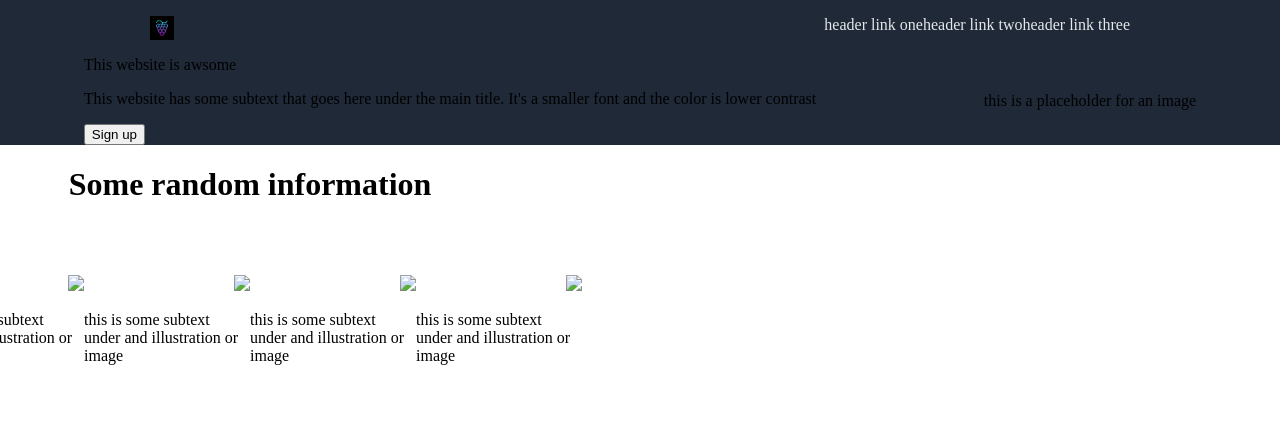
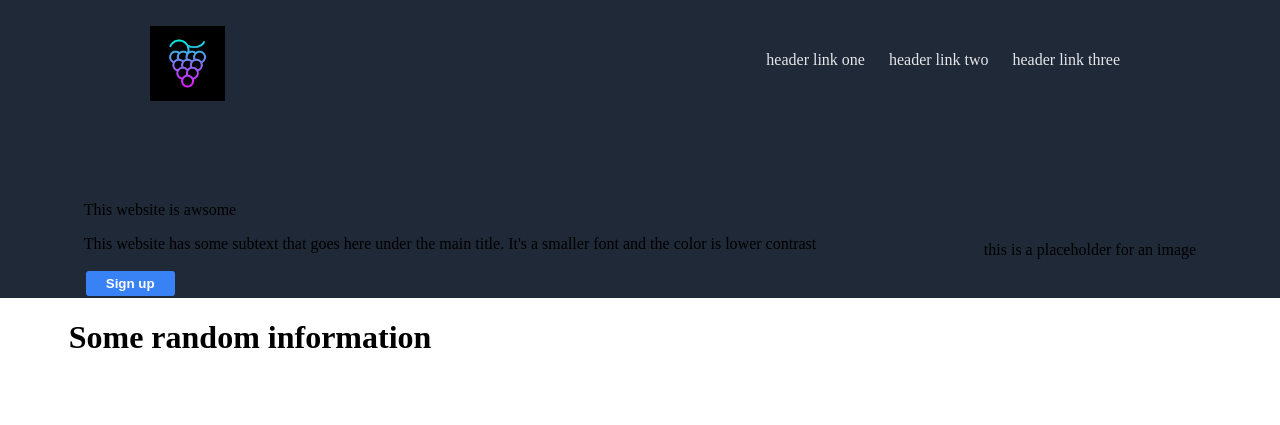
Before and after one commit to jeremysbr0ther/TOP-Landing-Page, a plain HTML site: page index.html in a window 1280 px wide. Shown: the top 425 px of the page. Drawn offline with Linux system fonts and the light colour scheme.

Commit message:
Header is done

```diff
--- a/index.html
+++ b/index.html
@@ -10,11 +10,11 @@
 
 <body>
     <div class="header">
-        <img src="img/logo.jpeg" alt="Header Logo">
+        <img class="logo" src="img/logo.jpeg" alt="Header Logo">
         <ul class="links">
             <li>header link one</li>
             <li>header link two</li>
-            <li>header link three</li>
+            <li class="link-three">header link three</li>
         </ul>
     </div>
 
--- a/style.css
+++ b/style.css
@@ -2,28 +2,37 @@
     margin: 0;
     padding: 0;
 }
+
+/* Header */
 
 .header {
     background-color: #1f2937;
     display: flex;
     justify-content: space-between;
     align-items: center;
+    padding-bottom: 100px;
+    padding-top: 25px;
 }
 
-.links {
+.logo {
+    width: 75px;
+    height: auto;
+    margin-left: 150px;
+}
+
+li {
     height: 24px;
     color: #e5e7eb;
-    display: flex;
+    display: inline-block;
+    padding: 10px;
     list-style: none;
+}
+
+.link-three {
     margin-right: 150px;
 }
 
-img {
-    color: #f9faf8;
-    height: 24px;
-    font-weight: bold;
-    margin-left: 150px;
-}
+/* Header */
 
 .first-container {
     background-color: #1f2937;
@@ -31,6 +40,8 @@
     justify-content: space-around;
     align-items: center;
 }
+
+/* Second container */
 
 .second-container {
     width: 500px;
@@ -45,6 +56,21 @@
     justify-content: center;
     padding: 50px;
 }
+
+.button1 {
+    background-color:#3882f6;
+    color: white;
+    font-weight: bold;
+    border-style: solid;
+    border-color: #1f2937;
+    border-radius: 5px;
+    padding-left: 20px;
+    padding-right: 20px;
+    padding-top: 5px;
+    padding-bottom: 5px;
+}
+
+/* Second container */
 
 .third-container {
     width: 500px;
```
